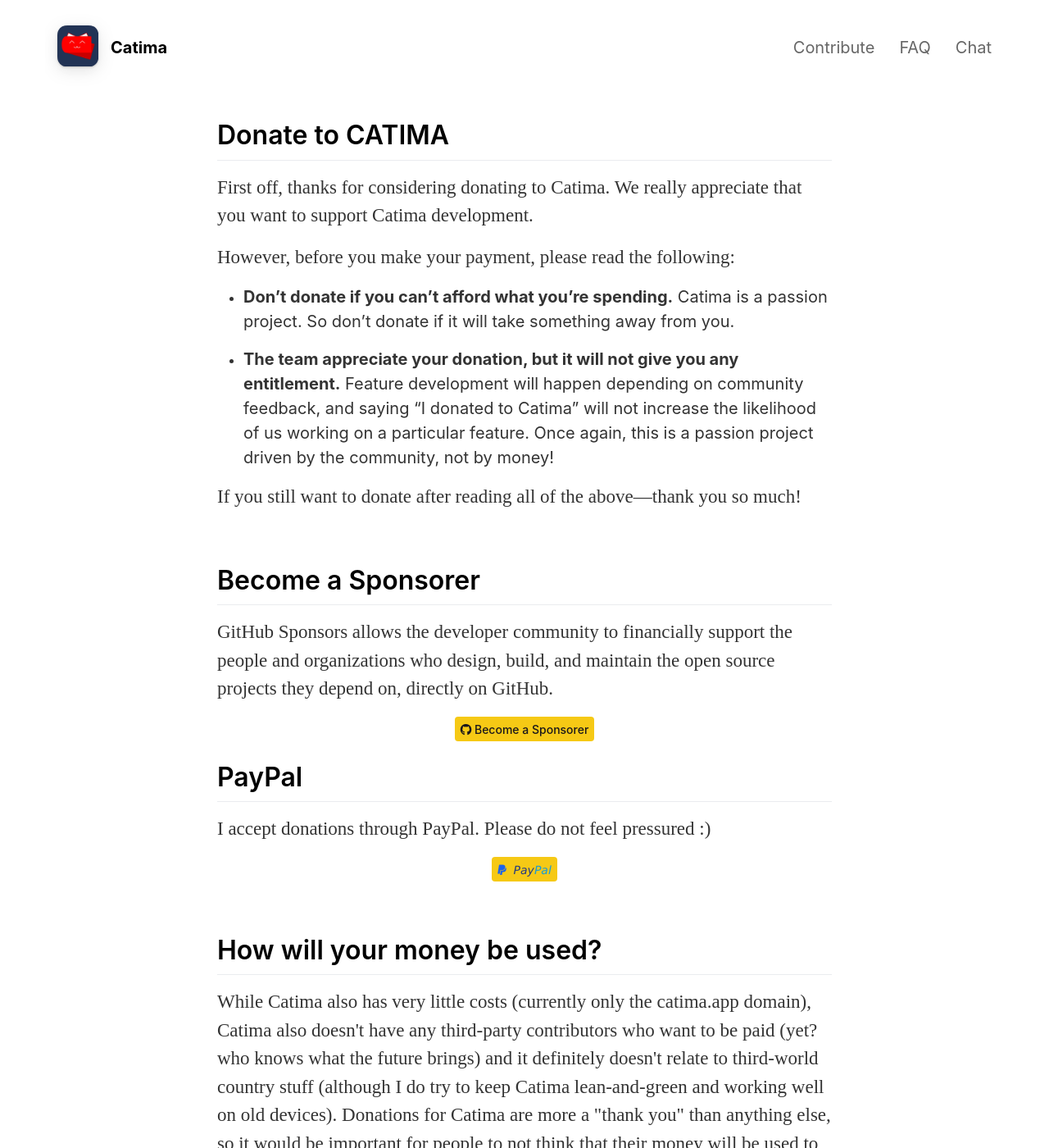
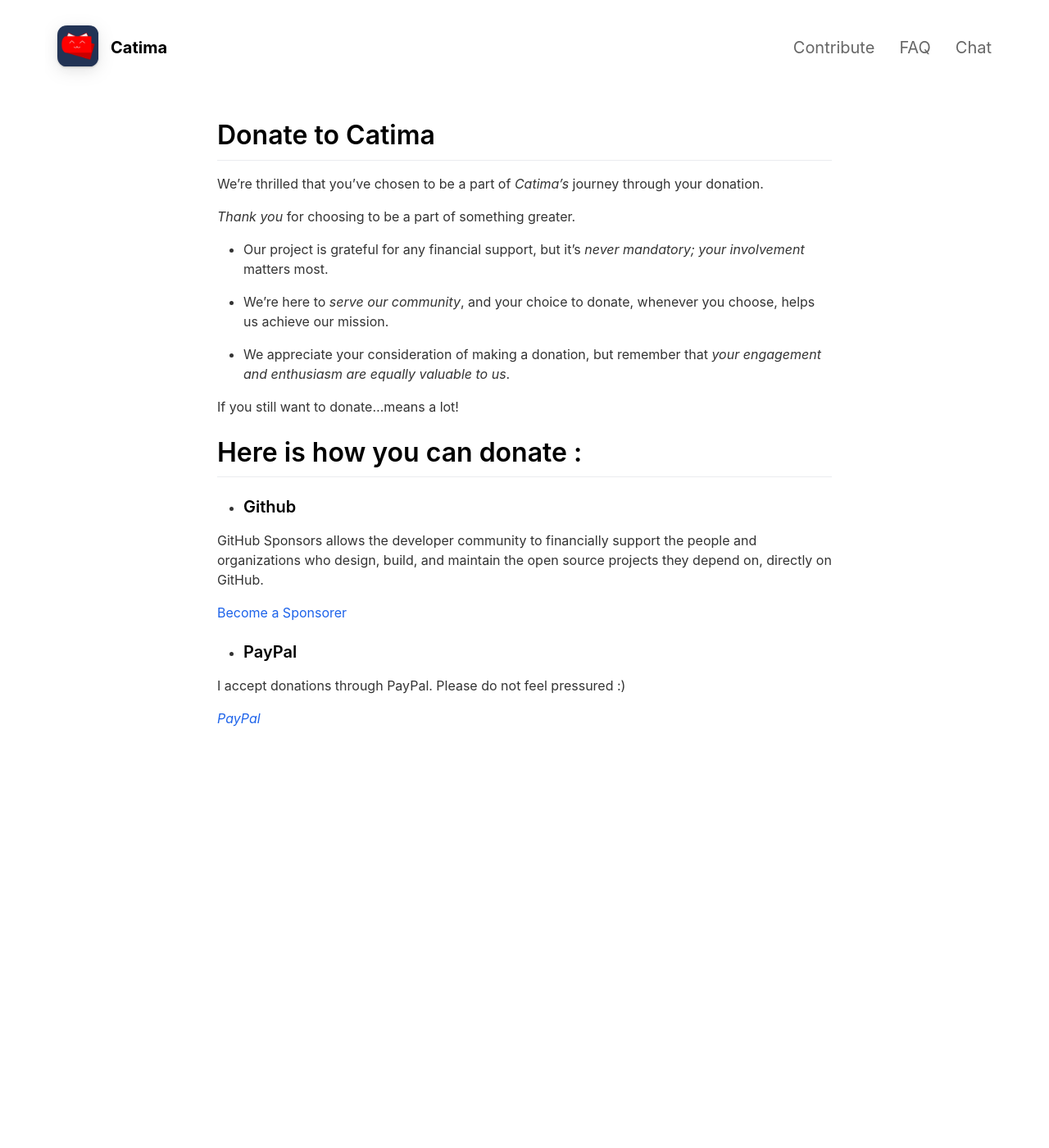
Before and after one commit to CatimaLoyalty/Website, a Jekyll site: the page built from _pages/donate.md, in a window 1280 px wide and 1400 px high. Shown: the whole window at 82% size. Built offline with Jekyll 4.4.1, drawn with Linux system fonts in a browser that asks for light colours; nearby versions of some CDN libraries; some of the changed text lies outside the part shown.

Commit message:
donation page changes

```diff
--- a/_pages/donate.md
+++ b/_pages/donate.md
@@ -5,90 +5,31 @@
 include_in_footer: true
 ---
 
-# Donate to CATIMA
+# Donate to Catima
 
-<p id="why-donate-to-catima" style="font-size: 2.3rem;font-family:Merriweather, serif;">First off, thanks for considering donating to Catima. We really appreciate that you want to support Catima development.</p>
+We're thrilled that you've chosen to be a part of _Catima's_ journey through your donation.
+
+_Thank you_ for choosing to be a part of something greater.
+
+- Our project is grateful for any financial support, but it's _never mandatory; your involvement_ matters most.
+
+- We're here to _serve our community_, and your choice to donate, whenever you choose, helps us achieve our mission.
+
+- We appreciate your consideration of making a donation, but remember that _your engagement and enthusiasm are equally valuable to us_.
+
+If you still want to donate...means a lot!
+
+# Here is how you can donate :
+
+- ### Github
+
+GitHub Sponsors allows the developer community to financially support the people and organizations who design, build, and maintain the open source projects they depend on, directly on GitHub.
+
+[Become a Sponsorer](https://github.com/sponsors/TheLastProject){: .btn}
 
 
-<p style="font-size: 2.3rem;font-family:Merriweather, serif;">However, before you make your payment, please read the following:</p>
+- ### PayPal
 
+I accept donations through PayPal. Please do not feel pressured :)
 
-<ul>
-    <li>
-        <p style="font-size: 2rem;"><span style="font-weight: bold;">Don’t donate if you can’t afford what you’re spending.</span>
-            Catima is a passion project.
-            <!-- I’m lucky enough to have a well-paid job and I don’t need this money, and it’s the same for most of the team.  -->
-            So don’t donate if it will take something away from you.
-        </p>
-    </li>
-
-    <li>
-        <p style="font-size: 2rem;"><span style="font-weight: bold;">The team appreciate your donation, but it will not give you any entitlement.</span>
-            Feature development will happen depending on community feedback, and saying “I donated to Catima” will not increase the likelihood of us working on a particular feature.
-            Once again, this is a passion project driven by the community, not by money!
-        </p>
-    </li>
-
-</ul>
-
-<p style="font-size: 2.3rem;font-family:Merriweather, serif;">If you still want to donate after reading all of the above—thank you so much!</p>
-
-<br>
-
-
-# Become a Sponsorer
-<p style="font-size: 2.3rem;font-family:Merriweather, serif;">GitHub Sponsors allows the developer community to financially support the people and organizations who design, build, and maintain the open source projects they depend on, directly on GitHub.</p>
-
-<div id="github-donation" class="btn btn-warning">
-<p style="text-align: center;"><a href="https://github.com/sponsors/TheLastProject" style="
-     background-color:#f6c915;
-     color: #1a171b;
-     border-radius: 4px;
-     display: inline-block;
-     position: relative;
-     line-height: 22px;
-     font-weight: 500;
-     font-size: 14px;
-     padding: 5px 7px 3px;
-     text-align: center;
-     text-decoration: none;">
-    <i class="fab fa-github"></i>&nbsp;Become a Sponsorer
-</a></p>
-</div>
-
-
-# PayPal
-
-<p style="font-size: 2.3rem;font-family:Merriweather, serif;">I accept donations through PayPal. Please do not feel pressured :)</p>
-<p style="text-align: center;"><a href="https://www.paypal.com/paypalme/sylviavanos" style="font-family: Verdana, Tahoma;
-    background-color:#f6c915;
-    font-style: italic;
-    border-radius: 4px;
-    display: inline-block;
-    position: relative;
-    line-height: 22px;
-    font-weight: 500;
-    font-size: 14px;
-    padding: 5px 7px 3px;
-    text-align: center;
-    text-decoration: none;">
-   <i class="fab fa-paypal"></i>&nbsp;
-   <span style="color: #253b80;">Pay</span><span style="color: #179bd7;">Pal</span>
-</a></p>
-
-
-<br>
-
-
-# How will your money be used?
-
-<p style="font-size: 2.3rem;font-family:Merriweather, serif;">
-While Catima also has very little costs (currently only the catima.app domain),
-   Catima also doesn't have any third-party contributors who want to be paid
-   (yet? who knows what the future brings) and it definitely doesn't relate to third-world country stuff
-   (although I do try to keep Catima lean-and-green and working well on old devices).
-   Donations for Catima are more a "thank you" than anything else,
-   so it would be important for people to not think that their money will be used to do something great
-   (if we do ever get contributors in the future who want to be paid and will create good enough stuff that it's worth it,
-   I can update the text myself)
-</p>
+[*PayPal*](https://www.paypal.com/paypalme/sylviavanos){: .btn}
```
